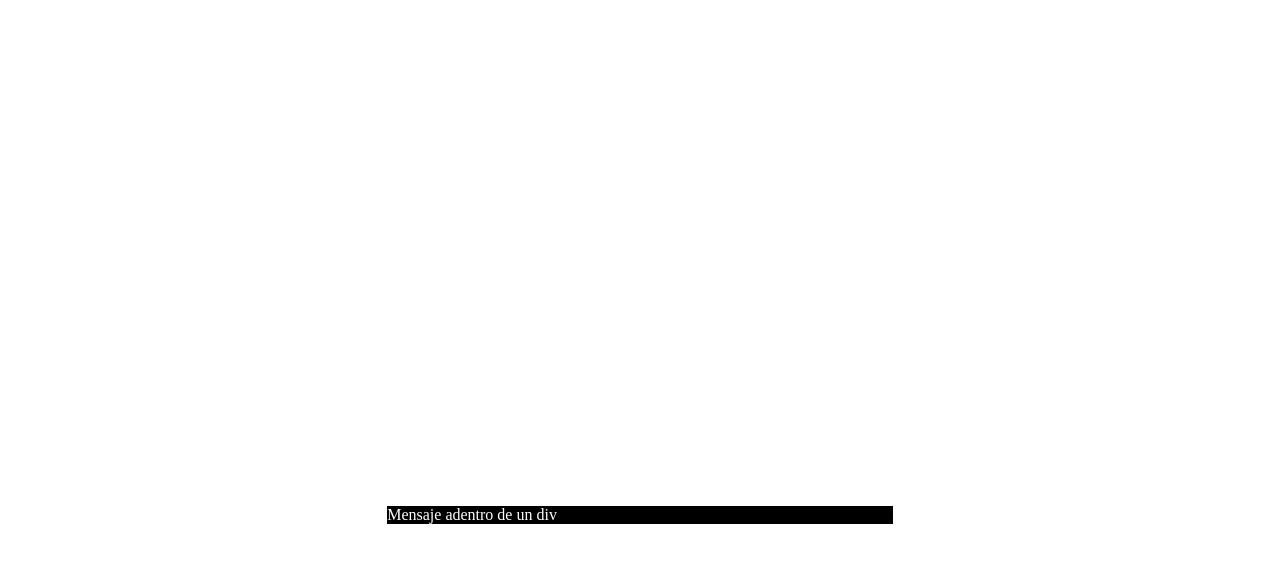
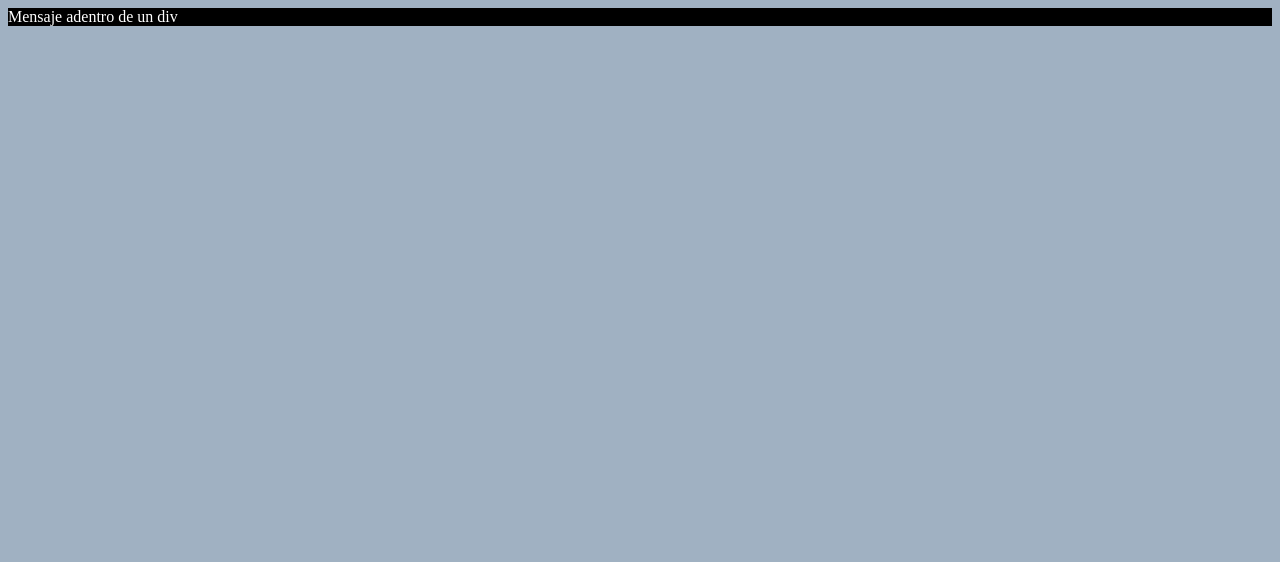
Before and after one commit to Andres-12/Proyecto1, a plain HTML site: page index.htm in a window 1280 px wide. Drawn offline with Linux system fonts and the light colour scheme.

Commit message:
Agregado style a body

```diff
--- a/index.htm
+++ b/index.htm
@@ -2,7 +2,7 @@
 	<head>
 		<title>Titulo de la pag.</title>
 	</head>
-	<body>
-		<div style="background:black;color:white;font:bold;margin:40% 30% 40% 30%;textalign:center;vertical-align:bottom;">Mensaje adentro de un div</div>
+	<body style="background:#A0B1C2;">
+		<div style="background:black;color:white;font:bold;textalign:center;vertical-align:bottom;">Mensaje adentro de un div</div>
 	</body>
 </html>
```
